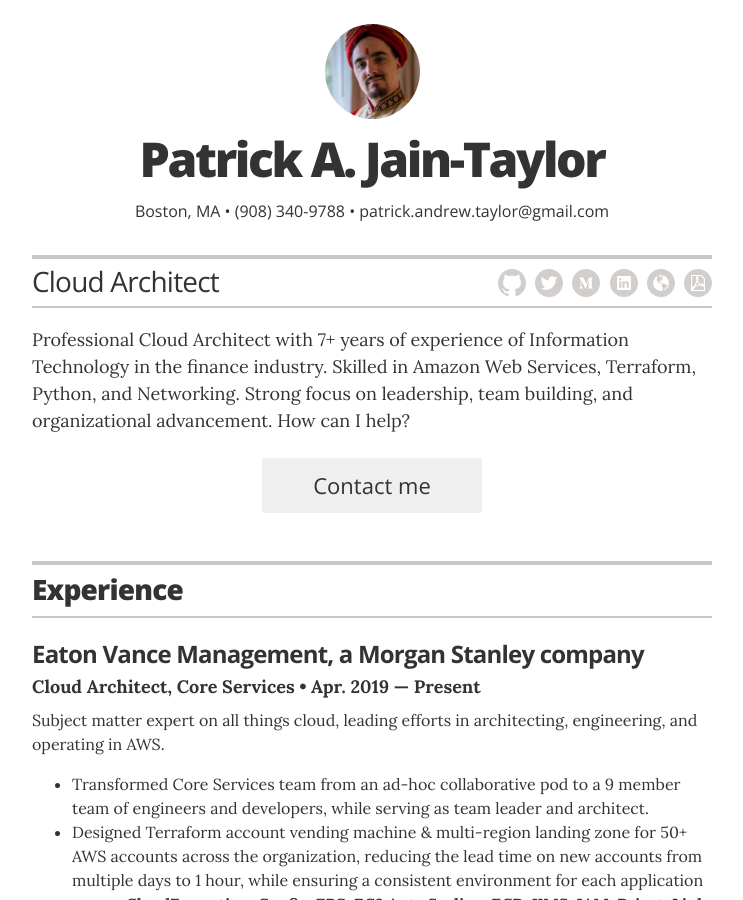
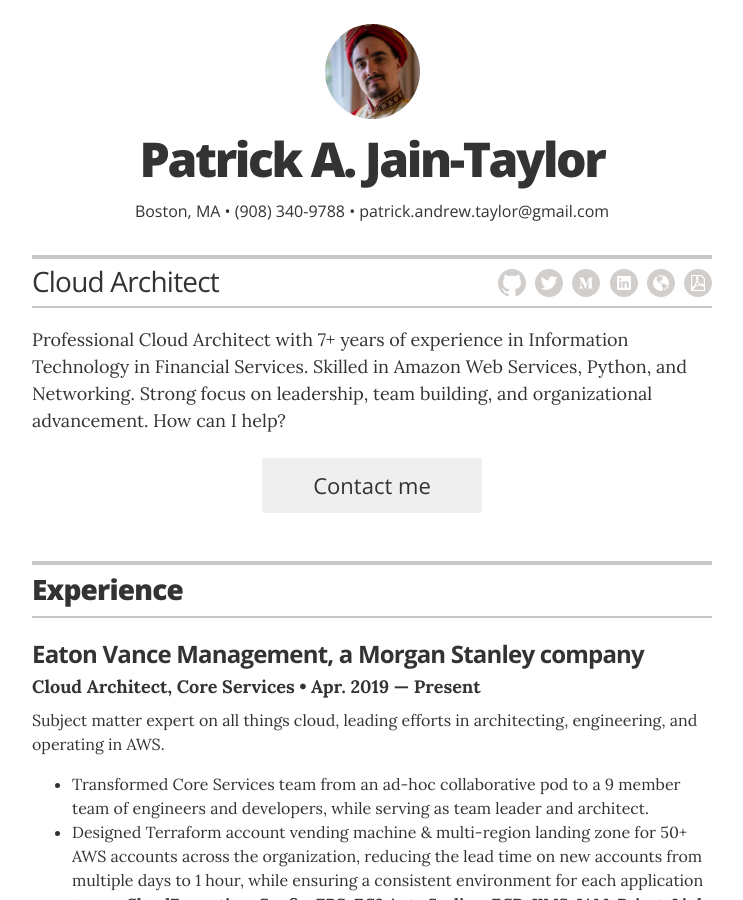
Before and after one commit to patrick-andrew-jain-taylor/resume, a Jekyll site: the page built from index.html, in a window 1280 px wide and 900 px high. Shown: the whole window, without its empty margins (268-1011 px from the left). Built offline with Jekyll 4.4.1, drawn with Linux system fonts in a browser that asks for light colours.

Commit message:
fix: resume intro.

```diff
--- a/_config.yml
+++ b/_config.yml
@@ -23,7 +23,7 @@
 resume_header_contact_info:     "Boston, MA • (908) 340-9788 • patrick.andrew.taylor@gmail.com"
 display_header_contact_info:    "true"
 
-resume_header_intro: "<p>Professional Cloud Architect with 7+ years of experience of Information Technology in the finance industry. Skilled in Amazon Web Services, Terraform, Python, and Networking. Strong focus on leadership, team building, and organizational advancement. How can I help?</p>"
+resume_header_intro: "<p>Professional Cloud Architect with 7+ years of experience in Information Technology in Financial Services. Skilled in Amazon Web Services, Python, and Networking. Strong focus on leadership, team building, and organizational advancement. How can I help?</p>"
 
 # use "yes" to display the email contact button,
 # "no" to display an "I'm not looking for work" message,
```
